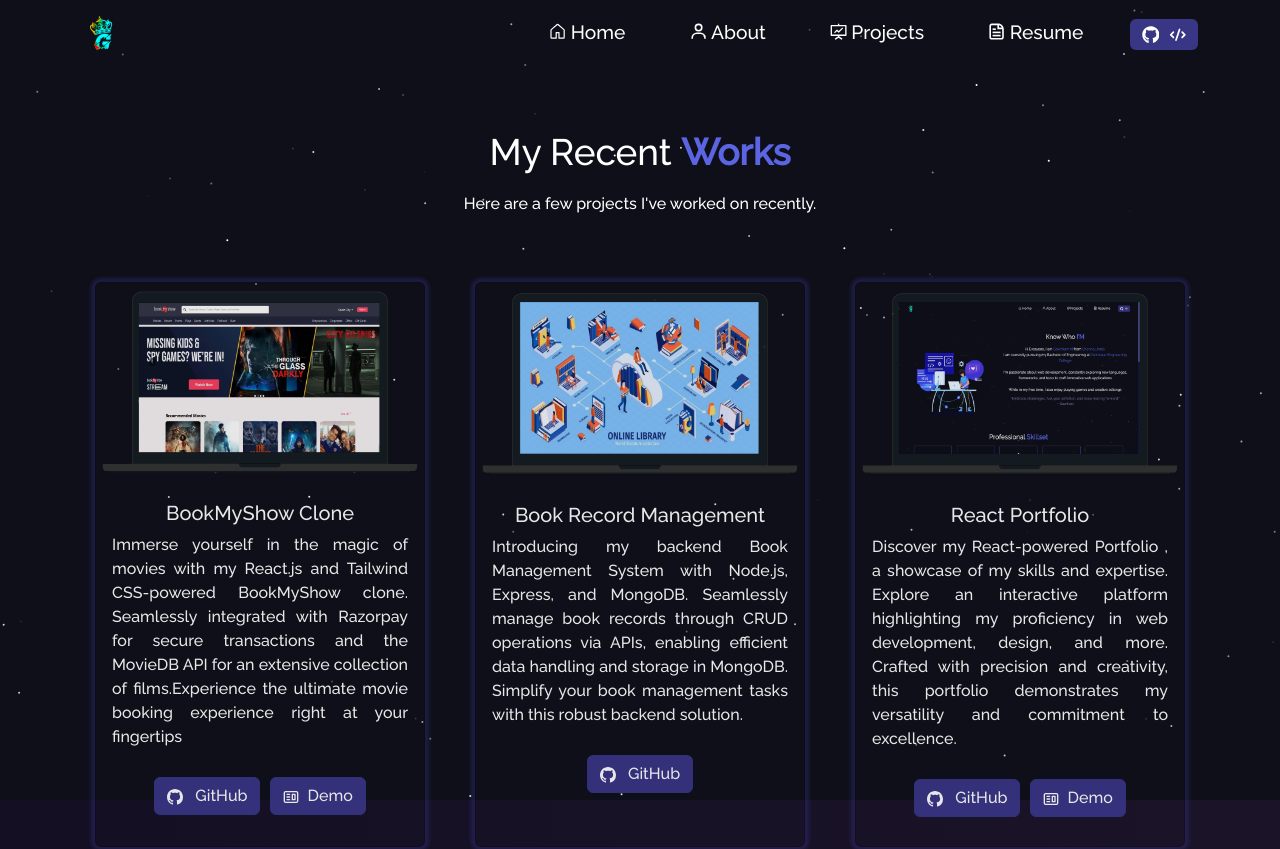
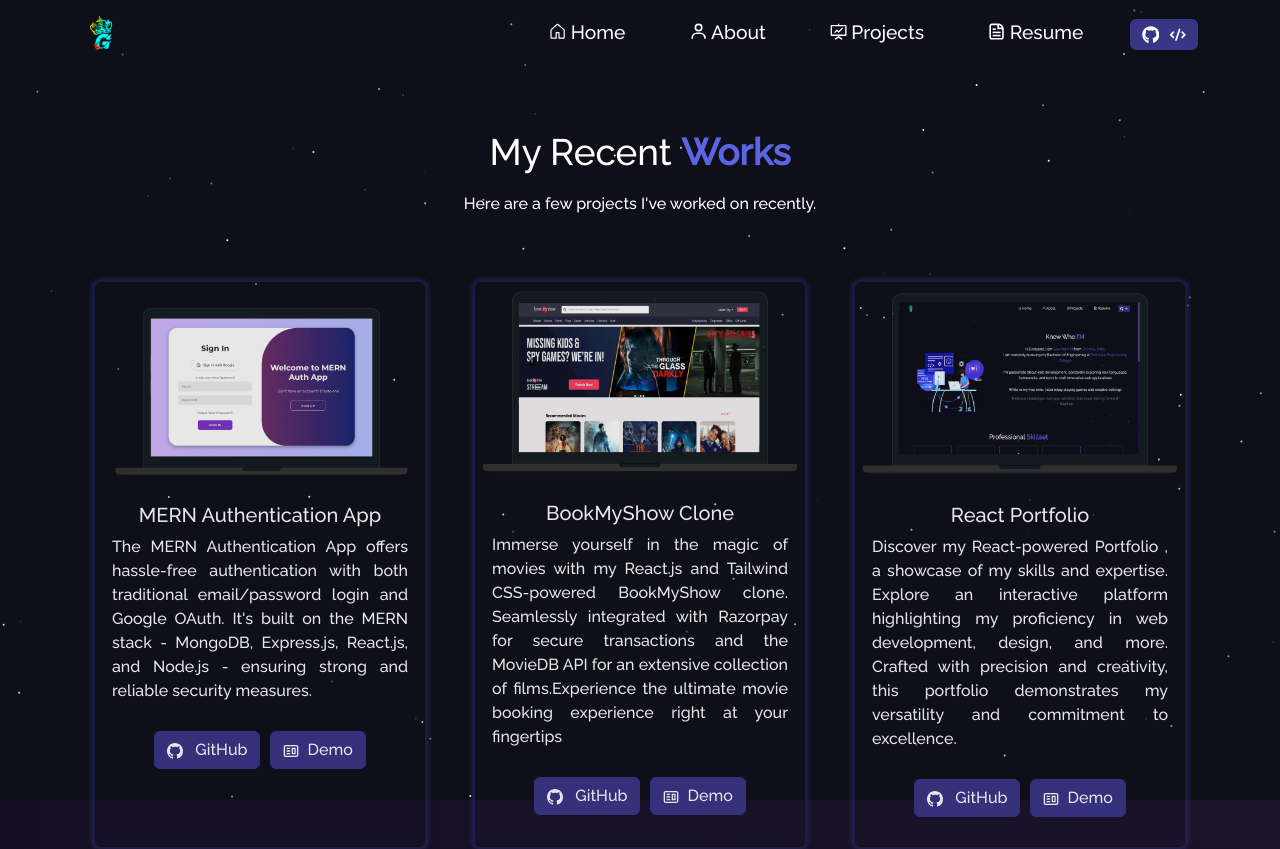
Before and after one commit to GowthamXeno/Portfolio-React, a React (Create React App) app: page /Projects in a window 1280 px wide. Shown: the top 849 px of the page. Built offline with nearby package versions, Linux system fonts and the light colour scheme; the HTML template or start-up script is replaced by a standard one.

Commit message:
Added Project

```diff
--- a/src/Components/ScrollToTop.jsx
+++ b/src/Components/ScrollToTop.jsx
@@ -1,4 +1,4 @@
-import React, { useEffect } from "react";
+import { useEffect } from "react";
 import { useLocation } from "react-router-dom";
 const ScrollToTop = () => {
   const { pathname } = useLocation();
--- a/src/Components/Toolstack.jsx
+++ b/src/Components/Toolstack.jsx
@@ -8,6 +8,7 @@
   SiGithub,
   SiCanva,
   SiMicrosoftedge,
+  SiRender
 } from "react-icons/si";
 
 function Toolstack() {
@@ -90,6 +91,17 @@
         <SiVercel />
         <p>Vercel</p>
       </Col>
+      <Col
+        xs={4}
+        md={2}
+        className="tech-icons"
+        data-aos="flip-up"
+        data-aos-offset="80"
+        data-aos-duration="600"
+      >
+        <SiRender />
+        <p>Render</p>
+      </Col>
     </Row>
   );
 }
--- a/src/Pages/ProjectPage.jsx
+++ b/src/Pages/ProjectPage.jsx
@@ -4,6 +4,7 @@
 import ProjectCard from "../Components/ProjectCard";
 import Bookrecord from "../Assets/ProjectImages/BookrecordManagement.png";
 import Bookmyshow from "../Assets/ProjectImages/Bookmyshow.png";
+import MernAuthApp from "../Assets/ProjectImages/MERN_AUTH_APP.png"
 import portfolio from "../Assets/ProjectImages/Portfolio.png";
 import DefaultLayout from "../Layouts/DefaultLayout";
 import PreLoader from "../Components/PreLoader";
@@ -60,11 +61,40 @@
                 data-aos-duration="400"
               >
                 <ProjectCard
+                  imgPath={MernAuthApp}
+                  title="MERN Authentication App"
+                  description="The MERN Authentication App offers hassle-free authentication with both traditional email/password login and Google OAuth. It's built on the MERN stack - MongoDB, Express.js, React.js, and Node.js - ensuring strong and reliable security measures."
+                  ghLink="https://github.com/GowthamXeno/MERN_Auth_App"
+                  demoLink="https://mern-authentication-app-ewyj.onrender.com/"
+                />
+              </Col>
+              <Col
+                md={4}
+                className="project-card"
+                data-aos="zoom-in"
+                data-aos-duration="400"
+              >
+                <ProjectCard
                   imgPath={Bookmyshow}
                   title="BookMyShow Clone"
                   description="Immerse yourself in the magic of movies with my React.js and Tailwind CSS-powered BookMyShow clone. Seamlessly integrated with Razorpay for secure transactions and the MovieDB API for an extensive collection of films.Experience the ultimate movie booking experience right at your fingertips"
                   ghLink="https://github.com/GowthamXeno/book-my-show-clone"
                   demoLink="https://book-my-show-clone-two-alpha.vercel.app/"
+                />
+              </Col>
+
+              <Col
+                md={4}
+                className="project-card"
+                data-aos="zoom-in"
+                data-aos-duration="400"
+              >
+                <ProjectCard
+                  imgPath={portfolio}
+                  title="React Portfolio"
+                  description="Discover my React-powered Portfolio , a showcase of my skills and expertise. Explore an interactive platform highlighting my proficiency in web development, design, and more. Crafted with precision and creativity, this portfolio demonstrates my versatility and commitment to excellence."
+                  ghLink="https://github.com/GowthamXeno/Portfolio-React"
+                  demoLink="https://portfoliogowtham.vercel.app/"
                 />
               </Col>
               <Col
@@ -80,20 +110,6 @@
                   ghLink="https://github.com/GowthamXeno/Book-Record-Management-Project"
                 />
               </Col>
-              <Col
-                md={4}
-                className="project-card"
-                data-aos="zoom-in"
-                data-aos-duration="400"
-              >
-                <ProjectCard
-                  imgPath={portfolio}
-                  title="React Portfolio"
-                  description="Discover my React-powered Portfolio , a showcase of my skills and expertise. Explore an interactive platform highlighting my proficiency in web development, design, and more. Crafted with precision and creativity, this portfolio demonstrates my versatility and commitment to excellence."
-                  ghLink="https://github.com/GowthamXeno/Portfolio-React"
-                  demoLink="https://portfoliogowtham.vercel.app/"
-                />
-              </Col>
             </Row>
           </Container>
         </Container>
```
Also changed, not shown: src/Assets/ProjectImages/MERN_AUTH_APP.png (added).
